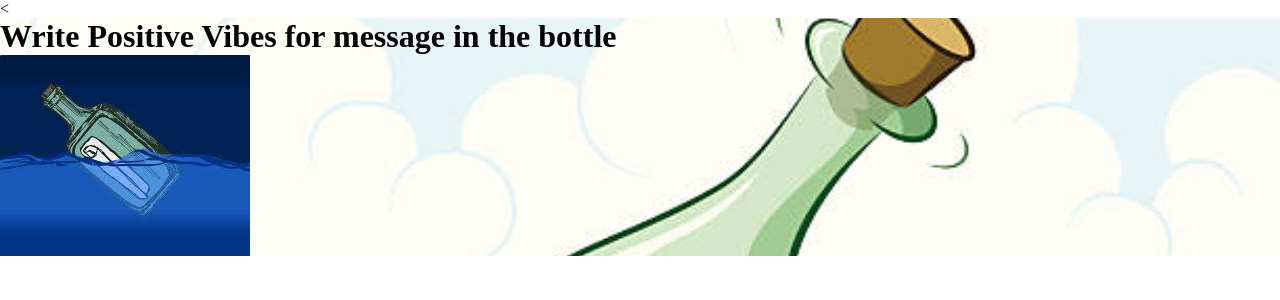
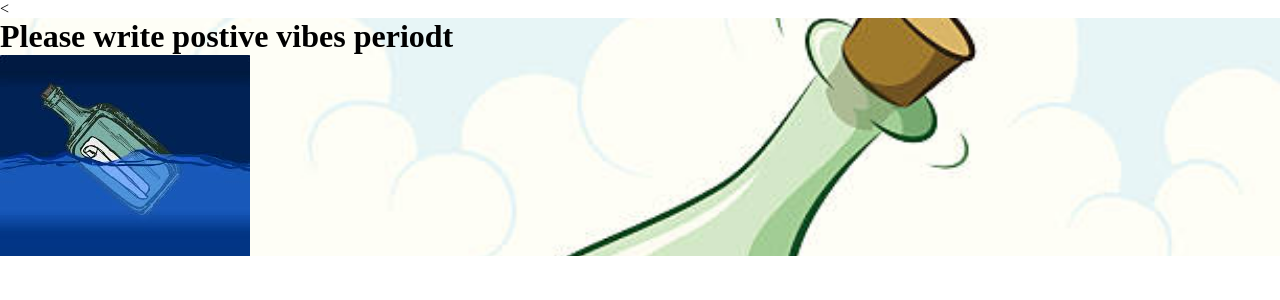
Before and after one commit to Leodson/Message-In-A-Bottle, a Python web app: template templates/sign_up.html in a window 1280 px wide. Shown: the top 300 px of the page. Run offline with Jinja, Linux system fonts and the light colour scheme; the template is opened without the code that fills it, so the values that code supplies are empty.

Commit message:
I made some changes.

```diff
--- a/templates/sign_up.html
+++ b/templates/sign_up.html
@@ -7,7 +7,7 @@
 </head>
 <body>
     <header>
-      <h1>Write Positive Vibes for message in the bottle<h1>
+      <h1>Please write postive vibes periodt<h1>
     <div class="row">
             <div class="image">
               <img src="../static/images.jpg"/>
```
